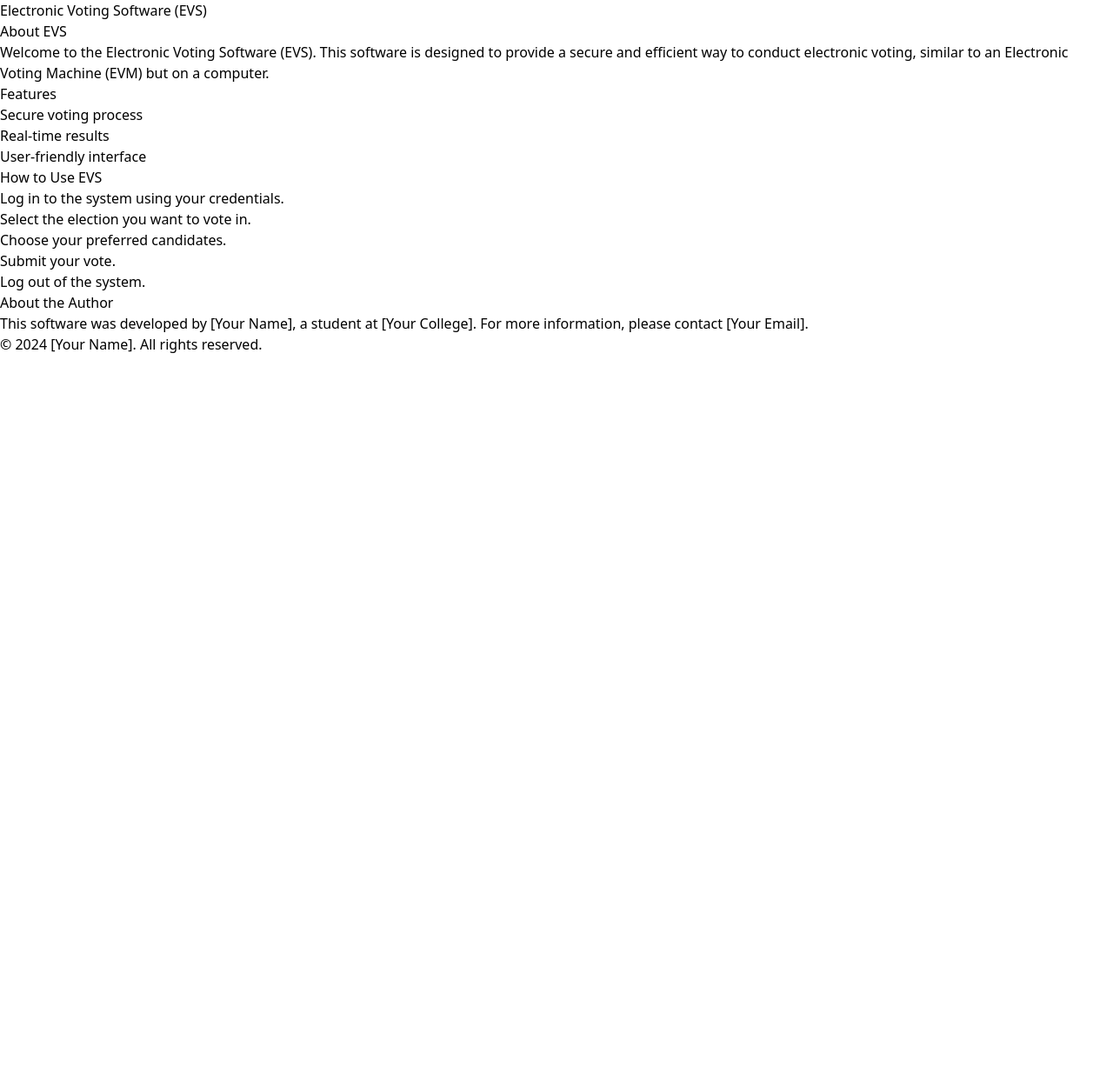
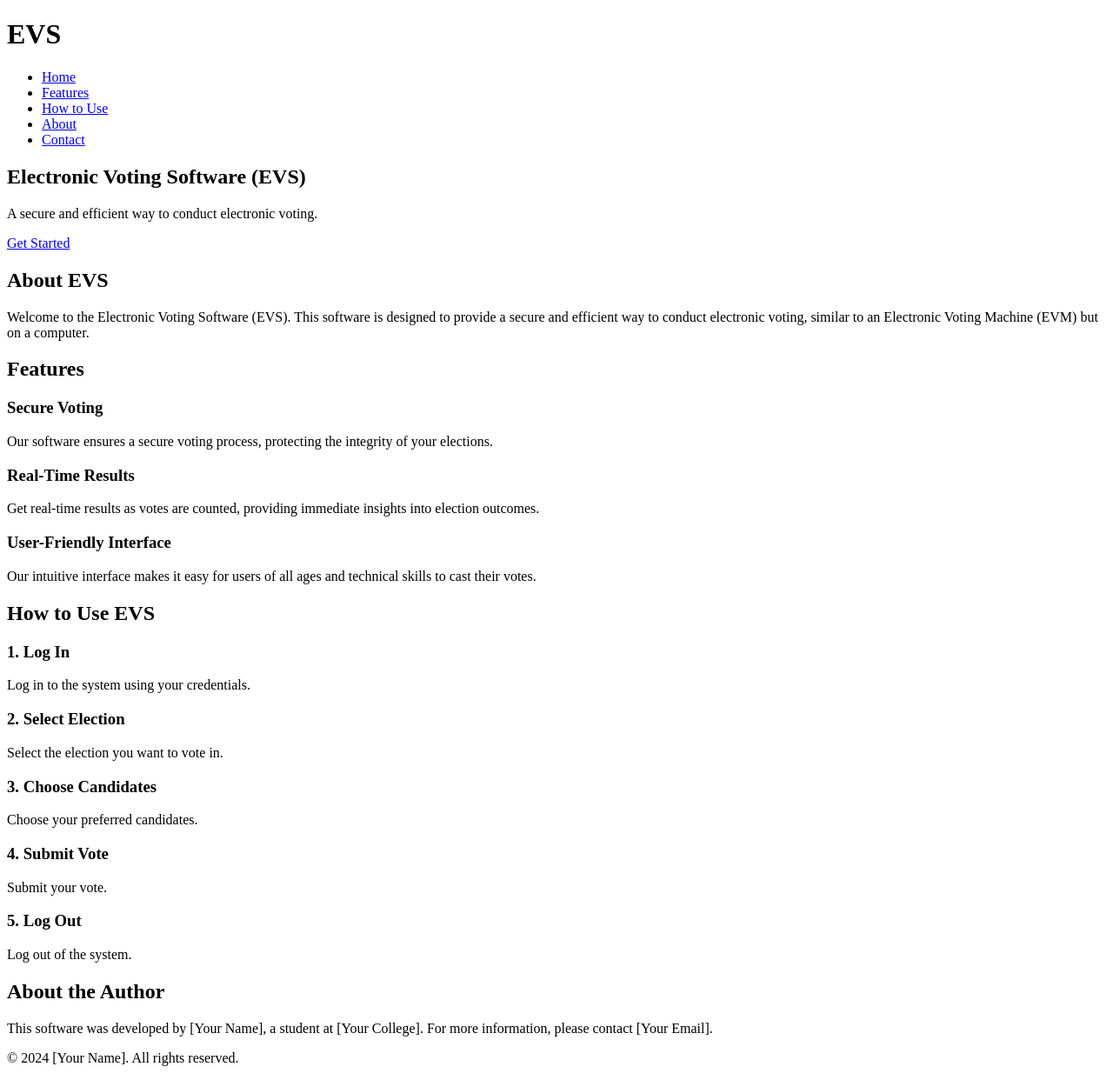
Before and after one commit to rohitshinde3903/evs_project, a Django app: page / in a window 1280 px wide. Shown: the whole page at 87% size. Before the commit the page ends 406 px from the top, so only its background shows below. Run offline with Django 5.2, Linux system fonts and the light colour scheme; style sheets or scripts are compiled from the project's sources.

Commit message:
"Updated custom CSS and HTML structure for main page, adding navbar, hero section, about section, features section, how to use section, and about the author section."

```diff
--- a/main/static/main/css/custom.css
+++ b/main/static/main/css/custom.css
@@ -0,0 +1,17 @@
+/* Custom styles for additional enhancements */
+
+.fade-in {
+    animation: fadeIn 2s ease-in-out;
+}
+
+@keyframes fadeIn {
+    0% {
+        opacity: 0;
+    }
+    100% {
+        opacity: 1;
+    }
+}
+
+
+/* Add custom styles here if needed */
--- a/main/templates/main/index.html
+++ b/main/templates/main/index.html
@@ -13,48 +13,126 @@
         .fade-in {
             animation: fadeIn 2s ease-in-out;
         }
-
         @keyframes fadeIn {
             0% { opacity: 0; }
             100% { opacity: 1; }
         }
     </style>
 </head>
-<body class="bg-gray-900 text-white">
+<body class="bg-gray-100 text-gray-900">
     <div class="min-h-screen flex flex-col">
-        <header class="bg-gray-800 p-6">
-            <h1 class="text-4xl font-bold text-center fade-in">Electronic Voting Software (EVS)</h1>
+        <!-- Navbar -->
+        <header class="bg-white shadow-md">
+            <div class="container mx-auto p-6 flex justify-between items-center">
+                <h1 class="text-3xl font-bold text-purple-700">EVS</h1>
+                <nav>
+                    <ul class="flex space-x-6">
+                        <li><a href="#" class="text-lg text-gray-700 hover:text-purple-700">Home</a></li>
+                        <li><a href="#" class="text-lg text-gray-700 hover:text-purple-700">Features</a></li>
+                        <li><a href="#" class="text-lg text-gray-700 hover:text-purple-700">How to Use</a></li>
+                        <li><a href="#" class="text-lg text-gray-700 hover:text-purple-700">About</a></li>
+                        <li><a href="#" class="text-lg text-gray-700 hover:text-purple-700">Contact</a></li>
+                    </ul>
+                </nav>
+            </div>
         </header>
-        <main class="flex-grow container mx-auto p-6">
-            <section class="mb-8">
-                <h2 class="text-3xl font-bold mb-4">About EVS</h2>
-                <p class="text-lg mb-4">Welcome to the Electronic Voting Software (EVS). This software is designed to provide a secure and efficient way to conduct electronic voting, similar to an Electronic Voting Machine (EVM) but on a computer.</p>
-            </section>
-            <section class="mb-8">
-                <h2 class="text-3xl font-bold mb-4">Features</h2>
-                <ul class="list-disc list-inside space-y-2">
-                    <li>Secure voting process</li>
-                    <li>Real-time results</li>
-                    <li>User-friendly interface</li>
-                </ul>
-            </section>
-            <section class="mb-8">
-                <h2 class="text-3xl font-bold mb-4">How to Use EVS</h2>
-                <ol class="list-decimal list-inside space-y-2">
-                    <li>Log in to the system using your credentials.</li>
-                    <li>Select the election you want to vote in.</li>
-                    <li>Choose your preferred candidates.</li>
-                    <li>Submit your vote.</li>
-                    <li>Log out of the system.</li>
-                </ol>
-            </section>
-            <section>
-                <h2 class="text-3xl font-bold mb-4">About the Author</h2>
-                <p>This software was developed by [Your Name], a student at [Your College]. For more information, please contact [Your Email].</p>
-            </section>
-        </main>
-        <footer class="bg-gray-800 p-6 text-center">
-            <p>&copy; 2024 [Your Name]. All rights reserved.</p>
+
+        <!-- Hero Section -->
+        <section class="bg-gradient-to-r from-purple-600 to-blue-500 text-white py-20">
+            <div class="container mx-auto text-center">
+                <h2 class="text-5xl font-bold mb-6">Electronic Voting Software (EVS)</h2>
+                <p class="text-xl mb-8">A secure and efficient way to conduct electronic voting.</p>
+                <a href="#" class="bg-white text-purple-700 font-bold py-3 px-6 rounded-full shadow-lg hover:bg-gray-200 transition duration-300">Get Started</a>
+            </div>
+        </section>
+
+        <!-- About Section -->
+        <section class="py-20 bg-gray-100">
+            <div class="container mx-auto text-center">
+                <h2 class="text-4xl font-bold mb-8">About EVS</h2>
+                <p class="text-lg max-w-3xl mx-auto leading-relaxed">Welcome to the Electronic Voting Software (EVS). This software is designed to provide a secure and efficient way to conduct electronic voting, similar to an Electronic Voting Machine (EVM) but on a computer.</p>
+            </div>
+        </section>
+
+        <!-- Features Section -->
+        <section class="py-20 bg-white">
+            <div class="container mx-auto">
+                <h2 class="text-4xl font-bold text-center mb-12">Features</h2>
+                <div class="flex flex-wrap -mx-4">
+                    <div class="w-full md:w-1/3 px-4 mb-8">
+                        <div class="bg-gray-100 p-8 rounded-lg shadow-md text-center">
+                            <h3 class="text-2xl font-bold mb-4">Secure Voting</h3>
+                            <p class="text-lg leading-relaxed">Our software ensures a secure voting process, protecting the integrity of your elections.</p>
+                        </div>
+                    </div>
+                    <div class="w-full md:w-1/3 px-4 mb-8">
+                        <div class="bg-gray-100 p-8 rounded-lg shadow-md text-center">
+                            <h3 class="text-2xl font-bold mb-4">Real-Time Results</h3>
+                            <p class="text-lg leading-relaxed">Get real-time results as votes are counted, providing immediate insights into election outcomes.</p>
+                        </div>
+                    </div>
+                    <div class="w-full md:w-1/3 px-4 mb-8">
+                        <div class="bg-gray-100 p-8 rounded-lg shadow-md text-center">
+                            <h3 class="text-2xl font-bold mb-4">User-Friendly Interface</h3>
+                            <p class="text-lg leading-relaxed">Our intuitive interface makes it easy for users of all ages and technical skills to cast their votes.</p>
+                        </div>
+                    </div>
+                </div>
+            </div>
+        </section>
+
+        <!-- How to Use Section -->
+        <section class="py-20 bg-gray-100">
+            <div class="container mx-auto text-center">
+                <h2 class="text-4xl font-bold mb-12">How to Use EVS</h2>
+                <div class="flex flex-wrap justify-center -mx-4">
+                    <div class="w-full md:w-1/5 px-4 mb-8">
+                        <div class="bg-white p-8 rounded-lg shadow-md">
+                            <h3 class="text-xl font-bold mb-4">1. Log In</h3>
+                            <p class="text-lg">Log in to the system using your credentials.</p>
+                        </div>
+                    </div>
+                    <div class="w-full md:w-1/5 px-4 mb-8">
+                        <div class="bg-white p-8 rounded-lg shadow-md">
+                            <h3 class="text-xl font-bold mb-4">2. Select Election</h3>
+                            <p class="text-lg">Select the election you want to vote in.</p>
+                        </div>
+                    </div>
+                    <div class="w-full md:w-1/5 px-4 mb-8">
+                        <div class="bg-white p-8 rounded-lg shadow-md">
+                            <h3 class="text-xl font-bold mb-4">3. Choose Candidates</h3>
+                            <p class="text-lg">Choose your preferred candidates.</p>
+                        </div>
+                    </div>
+                    <div class="w-full md:w-1/5 px-4 mb-8">
+                        <div class="bg-white p-8 rounded-lg shadow-md">
+                            <h3 class="text-xl font-bold mb-4">4. Submit Vote</h3>
+                            <p class="text-lg">Submit your vote.</p>
+                        </div>
+                    </div>
+                    <div class="w-full md:w-1/5 px-4 mb-8">
+                        <div class="bg-white p-8 rounded-lg shadow-md">
+                            <h3 class="text-xl font-bold mb-4">5. Log Out</h3>
+                            <p class="text-lg">Log out of the system.</p>
+                        </div>
+                    </div>
+                </div>
+            </div>
+        </section>
+
+        <!-- About the Author Section -->
+        <section class="py-20 bg-white">
+            <div class="container mx-auto text-center">
+                <h2 class="text-4xl font-bold mb-8">About the Author</h2>
+                <p class="text-lg leading-relaxed max-w-2xl mx-auto">This software was developed by [Your Name], a student at [Your College]. For more information, please contact [Your Email].</p>
+            </div>
+        </section>
+
+        <!-- Footer -->
+        <footer class="bg-gradient-to-r from-purple-600 to-blue-500 text-white py-6">
+            <div class="container mx-auto text-center">
+                <p>&copy; 2024 [Your Name]. All rights reserved.</p>
+            </div>
         </footer>
     </div>
     <!-- Custom JS -->
```
Also changed, not shown: static/dist/styles.css (added).
